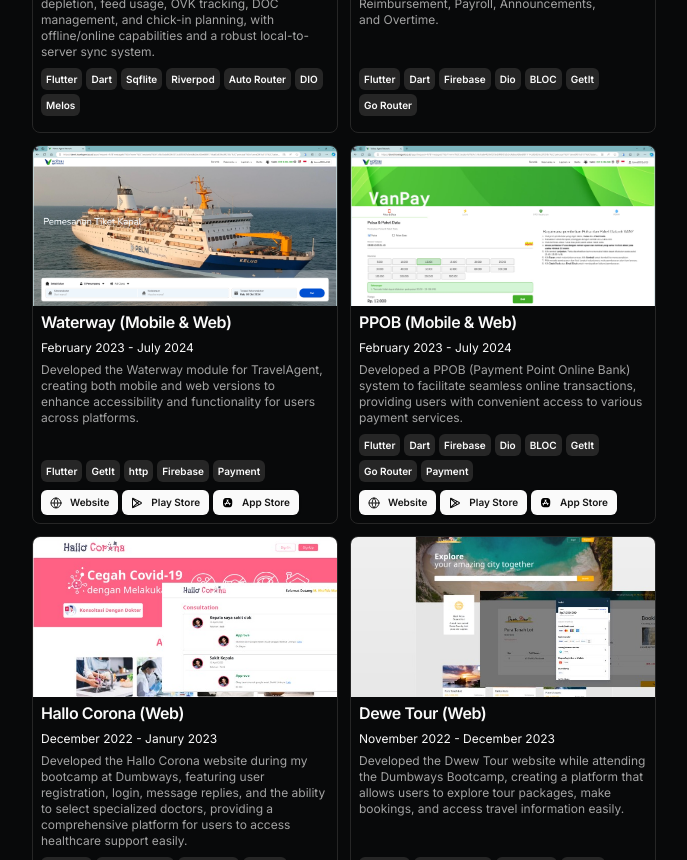
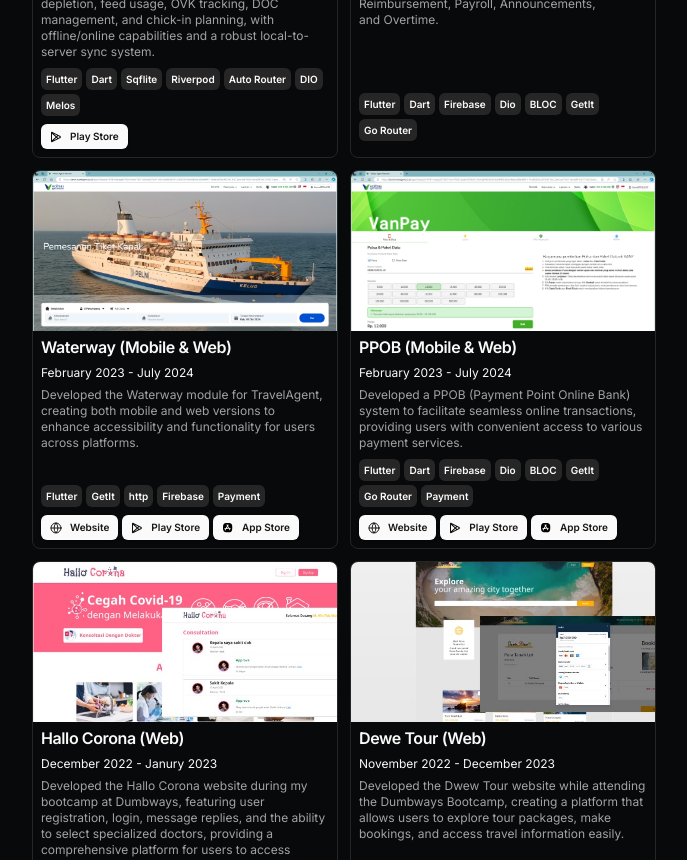
Before and after one commit to khafidz225/portofolio-khafidzmaulana, a Next.js app: page / in a window 1280 px wide. Shown: the part 1760-2620 px from the top of the page, without its empty margins (296-983 px from the left). Built offline with nearby package versions, Linux system fonts and the light colour scheme.

Commit message:
feat(resume): update project description and add Play Store link

```diff
--- a/src/data/resume.tsx
+++ b/src/data/resume.tsx
@@ -72,7 +72,8 @@ export const DATA = {
       start: "January 2025",
       end: "Present",
       description:
-        "Currently focusing on the development of Flocks, a poultry-focused super app at PT Japfa Comfeed Indonesia Tbk, integrating both farm recording and sales systems into a single platform. Responsible for building core modules such as depletion, feed usage, OVK usage, DOC entry, and chick-in planning. The app supports both offline and online modes, using sqflite for local data storage and a custom sync mechanism to handle data submission when connectivity is restored. Actively leveraging Flutter with Riverpod for state management and GetIt for dependency injection, following Clean Architecture to ensure a scalable and maintainable codebase."},
+        "Currently focusing on the development of Flocks, a poultry-focused super app at PT Japfa Comfeed Indonesia Tbk, integrating both farm recording and sales systems into a single platform. Responsible for building core modules such as depletion, feed usage, OVK usage, DOC entry, and chick-in planning. The app supports both offline and online modes, using sqflite for local data storage and a custom sync mechanism to handle data submission when connectivity is restored. Actively leveraging Flutter with Riverpod for state management and GetIt for dependency injection, following Clean Architecture to ensure a scalable and maintainable codebase.",
+    },
     {
       company: "PT Teknologi Inovasi Labs (TILABS)",
       href: "https://tilabs.my/",
@@ -153,7 +154,7 @@ export const DATA = {
     },
   ],
   projects: [
-      {
+    {
       title: "Flocks (Mobile)",
       href: "https://www.japfacomfeed.co.id/", // Ganti jika ada URL khusus untuk aplikasinya
       dates: "Jan 2025 - Now",
@@ -170,6 +171,11 @@ export const DATA = {
         "Melos",
       ],
       links: [
+        {
+          type: "Play Store",
+          href: "https://play.google.com/store/apps/details?id=com.floxx.mobile&pcampaignid=web_share",
+          icon: <Icons.playStoreIcon className="size-3" />,
+        },
         // {
         //   type: "Company",
         //   href: "https://www.japfacomfeed.co.id/",
```
